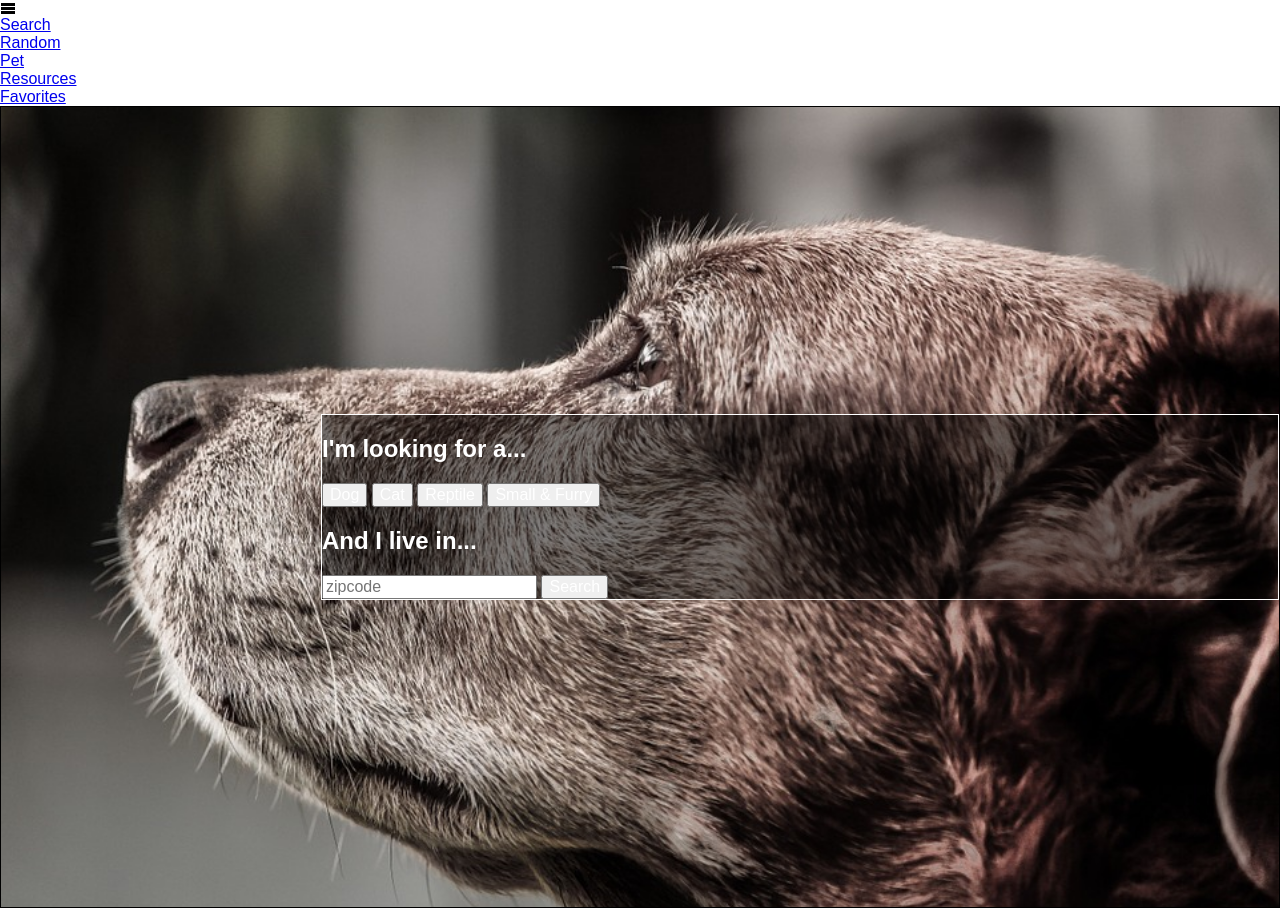
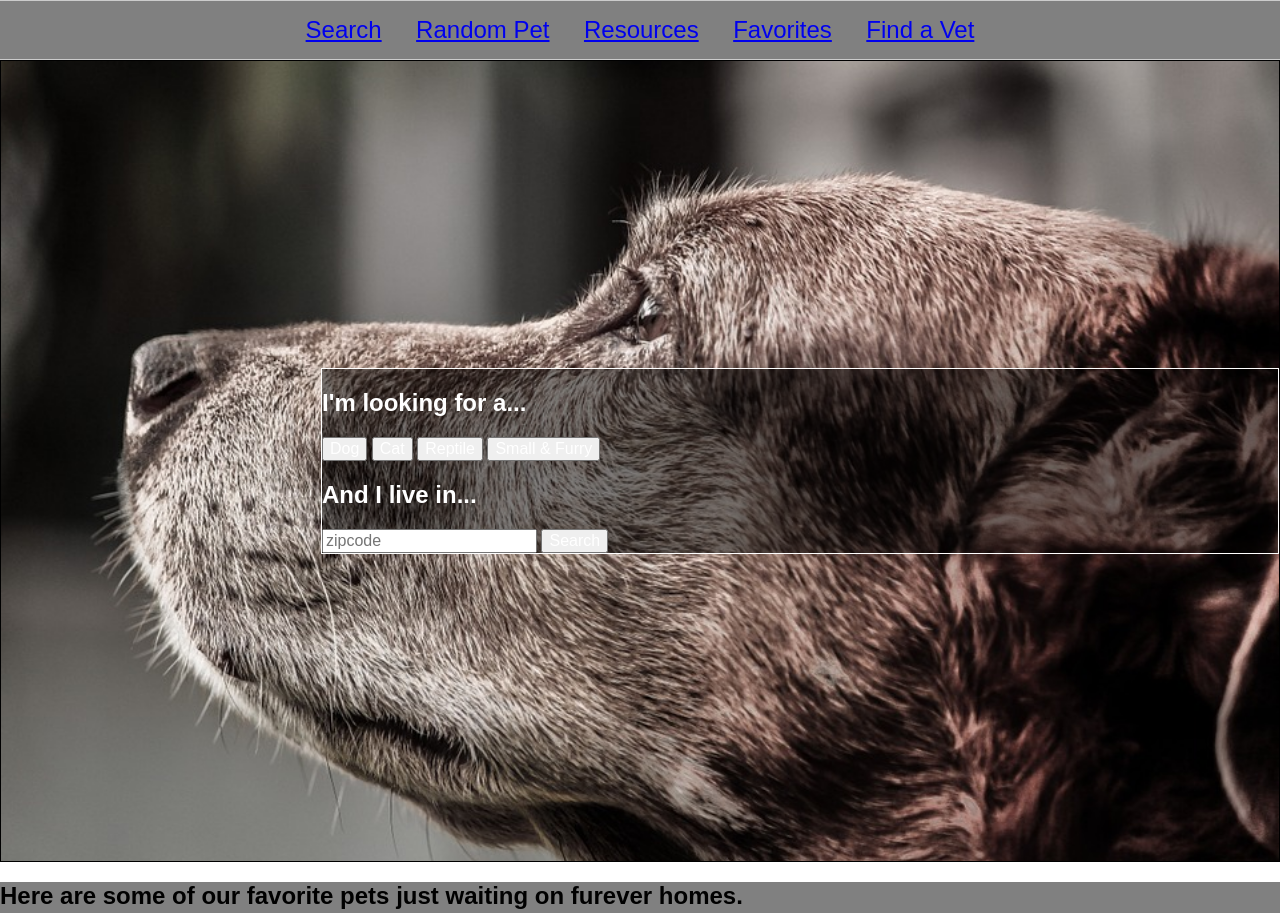
Before and after one commit to spamalope01/gentlyPets, a website: page index.html in a window 1280 px wide. Shown: the top 913 px of the page. Drawn offline with nearby package versions, Linux system fonts and the light colour scheme; a script that the page names is missing; files whose address does not match are found by name.

Commit message:
added some css stylings.  got the nav to center, added some background color to separate the sections.  moved all the nav stuff into layout.css for the media query.

```diff
--- a/Scripts/app.js
+++ b/Scripts/app.js
@@ -216,10 +216,15 @@
     pets.displayFullPetDetails(pets.selectedPet);
   };
 
+  pets.equalHeights = function(){
+    $('.pet-summary-element').matchHeight();
+  };
+
   $(document).ready(function() {
     $('.searchSection').hide();
     $('.searchContainer').show();
-    $('.pet-summary-element').equalHeights();
+    pets.equalHeights();
+    // $('.pet-summary-element').equalHeights();
     pets.animal_wanted_click();
     pets.searchClick();
     pets.snr_spl();
--- a/Styles/base.css
+++ b/Styles/base.css
@@ -1,14 +1,14 @@
-nav ul {
-  list-style-type: none;
-  margin: 0;
-  padding: 0;
-  width: 60px;
+header {
+  background-color: grey;
 }
 
-nav li a {
-  display: inline;
+#random {
+  background-color: grey;
 }
 
+#resources {
+  background-color: #ADD8E6;
+}
 
 #search {
   height: 50em;
--- a/Styles/layout.css
+++ b/Styles/layout.css
@@ -1,16 +1,36 @@
-/* Header and Nav */
+/* Desktop Views */
+@media only screen and (min-width: 691px) {
 
-#logo {
-  height: 50px;
-  width: 50px;
+.icon-menu {
+display: none;
+}
+
+nav {
+width: 100%
+}
+.globalNav {
+border:1px solid #ccc;
+  border-width:1px 0;
+  list-style:none;
+  margin:0;
+  padding:0;
+  text-align:center;
 }
 
 
-/* Footer */
+.globalNav li {
+margin: 0 auto;
+display: inline;
+font-size: 1.5em;
+text-decoration: none;
+height: 10%;
+}
 
+.globalNav li a {
+display: inline-block;
+padding: 0.625em;
+}
 
-/* Desktop */
-  @media only screen and (min-width: 691px) {
 .pet-summary-element {
   display: inline-block;
   margin: 2em 2em;
@@ -26,14 +46,14 @@
   width: 100px;
 }
 
+}
 
 
 
-
-
-
-
-
-
-
+  /*Tablet View (Nav links use less padding)*/
+  /*@media only screen and (min-width: 692px) and (max-width: 800px) {
+    .globalNav li {
+      margin-left: 0%;
+      margin-right: -1%;
     }
+  }*/
--- a/index.html
+++ b/index.html
@@ -7,13 +7,13 @@
     <script type='text/javascript' src="https://cdnjs.cloudflare.com/ajax/libs/handlebars.js/4.0.5/handlebars.js"></script>
     <link rel="stylesheet" href="Styles/normalize.css">
     <link rel="stylesheet" href="Styles/base.css">
+    <link rel="stylesheet" href="Styles/layout.css">
     <link rel="stylesheet" href="Styles/module.css">
-    <link rel="stylesheet" href="Styles/layout.css">
     <link rel="stylesheet" href="Styles/icons.css">
     <!-- handlebars template for results after filtering -->
     <script id="search-result" type="text/x-handlebars-template">
       <div class='pet-summary-element'>
-        <img src={{{media.photos.photo.0.$t}}} />
+        <img src={{{media.photos.photo.1.$t}}} />
         <h1>{{name.$t}}</h1>
         <h3>Breed: {{breeds.breed.$t}}</h3>
         <h3>Gender: {{sex.$t}}</h3>
@@ -42,14 +42,12 @@
     <header>
       <nav>
         <div class="icon-menu"></div>
-        <ul>
-          <li><a href="#">Search</a></li>
-          <li><a href="#">Random Pet</a></li>
-        </ul>
-        <!-- <img id="logo" src="Images/Logo.png" alt="" /> -->
-        <ul>
-          <li><a href="#">Resources</a></li>
-          <li><a href="#">Favorites</a></li>
+        <ul class="globalNav">
+          <li><a href="#search">Search</a></li>
+          <li><a href="#random">Random Pet</a></li>
+          <li><a href="#resources">Resources</a></li>
+          <li><a href="#favorites">Favorites</a></li>
+          <li><a href="#vet">Find a Vet</a></li>
         </ul>
       </nav>
     </header>
```
Lines whose indentation alone changed are shown as unchanged.
